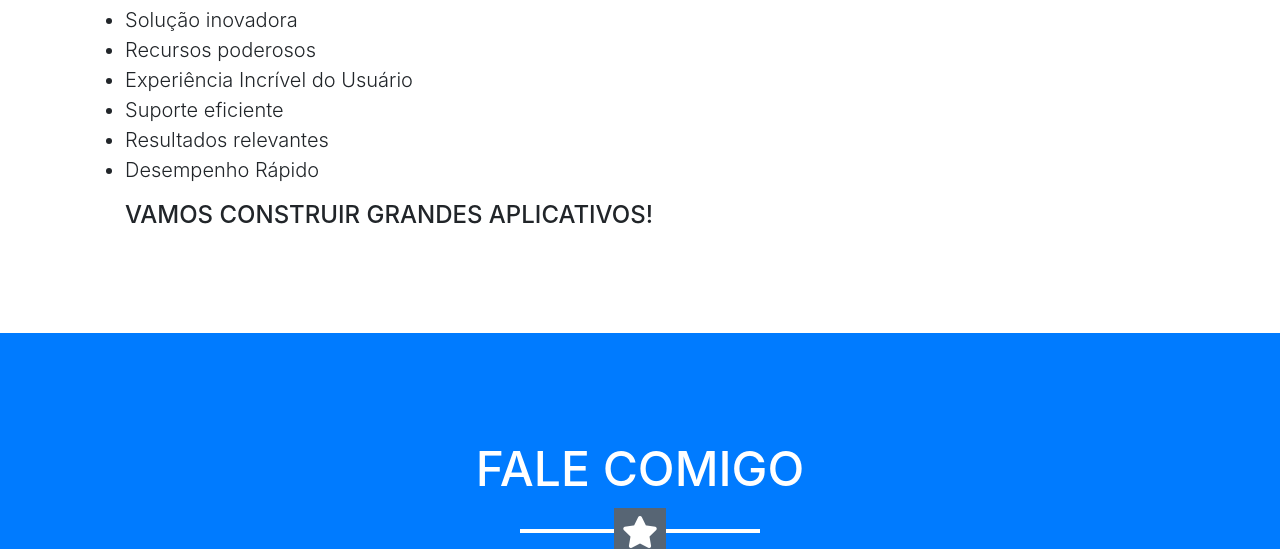
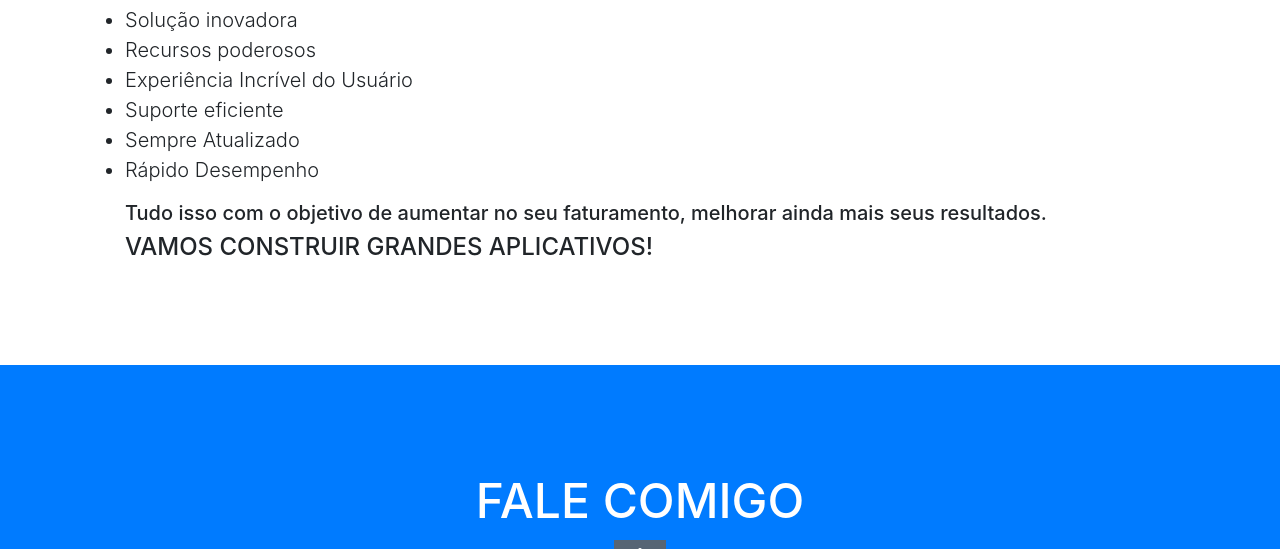
Before and after one commit to LeandroPragmatico/SiteProfissonal, a website with bundled scripts: page index.html in a window 1280 px wide. Shown: the part 2251-2800 px from the top of the page. Built offline with nearby package versions, Linux system fonts and the light colour scheme.

Commit message:
sobre aplicativos aumento faturamento

```diff
--- a/index.html
+++ b/index.html
@@ -209,11 +209,12 @@
           <li class="lead">Recursos poderosos</li>
           <li class="lead">Experiência Incrível do Usuário</li>
           <li class="lead">Suporte eficiente</li>
-          <li class="lead">Resultados relevantes</li>
-          <li class="lead">Desempenho Rápido</li>
+          <li class="lead">Sempre Atualizado</li>
+          <li class="lead">Rápido Desempenho</li>
          <!-- <li class="lead">Interface de usuário intuitiva</li>
           <li class="lead">Interface de usuário intuitiva</li> -->
           <p></p>
+          <h5>Tudo isso com o objetivo de  aumentar no seu faturamento, melhorar ainda mais seus resultados.</h5>
           <h4>VAMOS CONSTRUIR GRANDES APLICATIVOS!</h4>
         </ul>
         </div>
```
